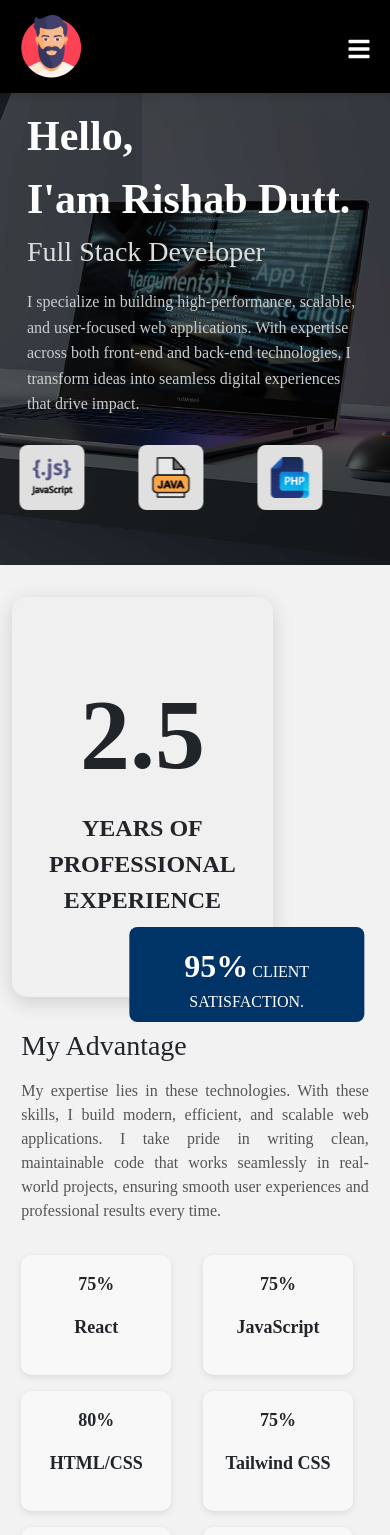
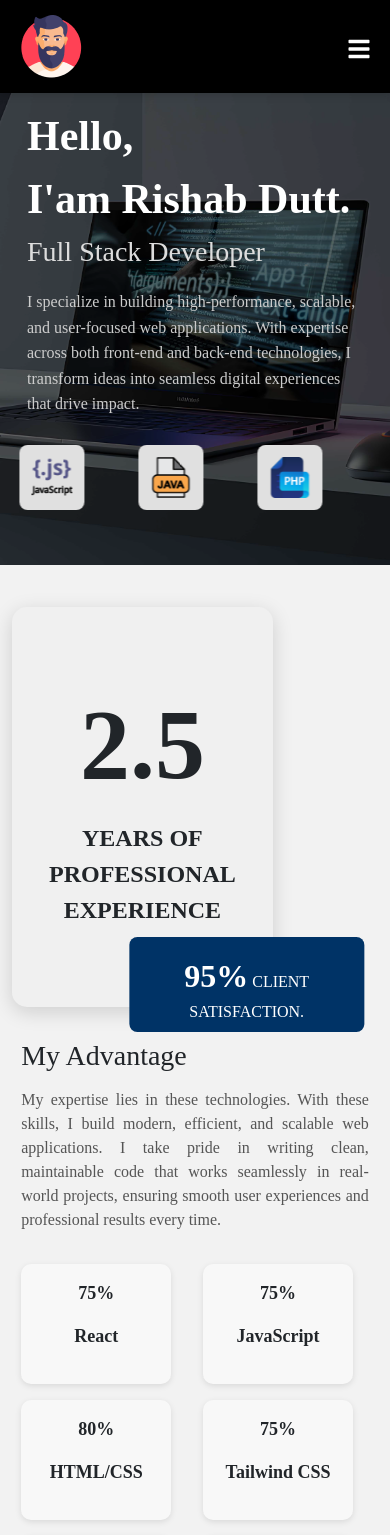
Before and after one commit to rishab-sudo/portfolio, a React (Create React App) app: page / in a window 390 px wide. Shown: the top 1535 px of the page. Built offline with nearby package versions, Linux system fonts and the light colour scheme.

Commit message:
24-10-25

```diff
--- a/src/components/Advantage.css
+++ b/src/components/Advantage.css
@@ -97,6 +97,7 @@
 @media (max-width: 768px) {
   .adv-fluid {
   padding: 2rem 0;
+  margin-top: 2.5%;
 }
   .adv-container {
   display: flex;
```
